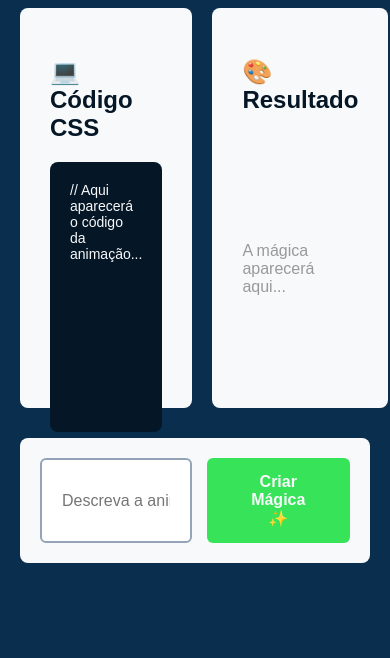
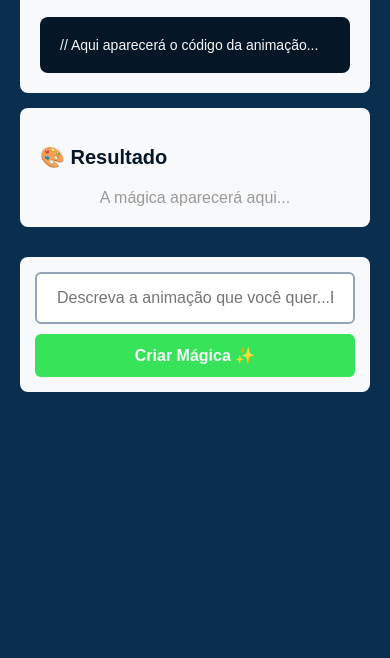
Before and after one commit to Lucas5963/Gerador-Css, a plain HTML site: page index.html in a window 390 px wide. Shown: the part 186-844 px from the top of the page. Drawn offline with Linux system fonts and the light colour scheme.

Commit message:
Update styles.css

```diff
--- a/styles.css
+++ b/styles.css
@@ -101,4 +101,47 @@ button:active {
     left - esquerda
     right - direita
 
+
 */
+
+/* Responsividade para telas menores que 768px */
+@media (max-width: 768px) {
+    h1 {
+        font-size: 28px;
+    }
+
+    h2 {
+        font-size: 20px;
+    }
+
+    .sessao-maior {
+        padding: 20px;
+        height: auto;
+    }
+
+    .area-codigo,
+    .area-resultado {
+        height: auto;
+    }
+
+    input {
+        width: 100%;
+    }
+
+    button {
+        width: 100%;
+        padding: 12px;
+        font-size: 16px;
+    }
+
+    main {
+        flex-direction: column;
+        gap: 15px;
+    }
+
+    .sessao-menor {
+        flex-direction: column;
+        gap: 10px;
+        padding: 15px;
+    }
+}
```
